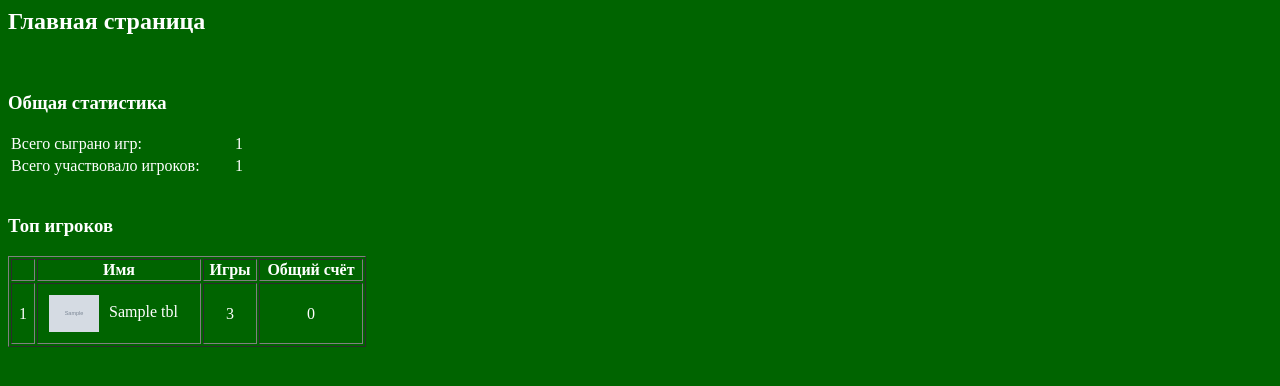
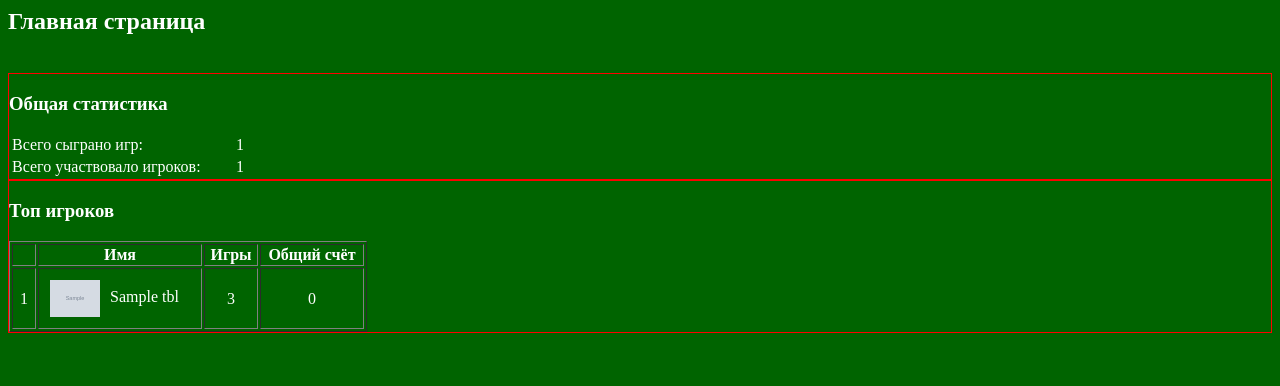
Before and after one commit to WowSoLaggy/Pref, a PHP site: page /home.php in a window 1280 px wide. Shown: the top 386 px of the page. Run offline with PHP 8.4, Linux system fonts and the light colour scheme; tables that the repository leaves empty or names only in its code hold one stand-in row (values such as "Sample post"); grey boxes marked "Sample" are stand-in pictures.

Commit message:
- blocks test

```diff
--- a/home.php
+++ b/home.php
@@ -18,10 +18,10 @@
 
 		// Output stat
 
-		echo '<h3>Общая статистика</h3><table border="0">
+		echo '<div id="block_stat"><h3>Общая статистика</h3><table border="0">
 			<tr><td width=220 align=left>Всего сыграно игр:</td><td>'.$num_games.'</td>
 			<tr><td>Всего участвовало игроков:</td><td>'.$num_players.'</td>
-			</table><br>';
+			</table></div>';
 
 		// Output Top-players
 
@@ -32,7 +32,7 @@
 		}
 		usort($players_sorted, "scoreSort");
 
-		echo '<h3>Топ игроков</h3><table border="1"><td><th>Имя</th><th>Игры</th><th>Общий счёт</th></td>';
+		echo '<div id="block_top"><h3>Топ игроков</h3><table border="1"><td><th>Имя</th><th>Игры</th><th>Общий счёт</th></td>';
 		for ($i = 0; $i < $num_players; $i++)
 		{
 			echo "<tr><td width=20 align=center>".($i + 1).
@@ -41,7 +41,7 @@
 			"</td><td width=50 align=center>".$players_sorted[$i]['games'].
 			"</td><td width=100 align=center>".round($players_sorted[$i]['score'])."</td></tr>";
 		}
-		echo '</table>';
+		echo '</table></div>';
 
 		?>
 
--- a/style.css
+++ b/style.css
@@ -24,3 +24,8 @@ p
 {
 	margin:10px;
 }
+
+#block_stat, #block_top
+{
+	border:1px solid red;
+}
```
